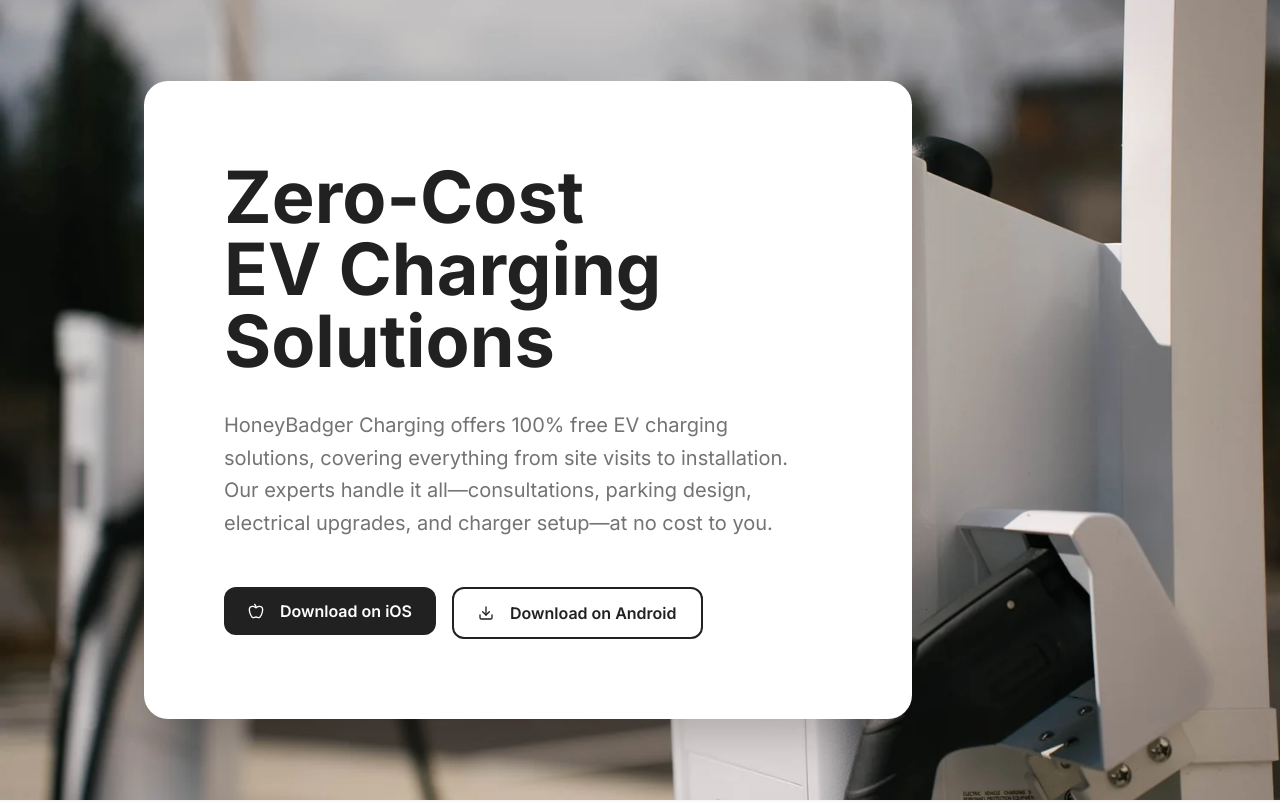
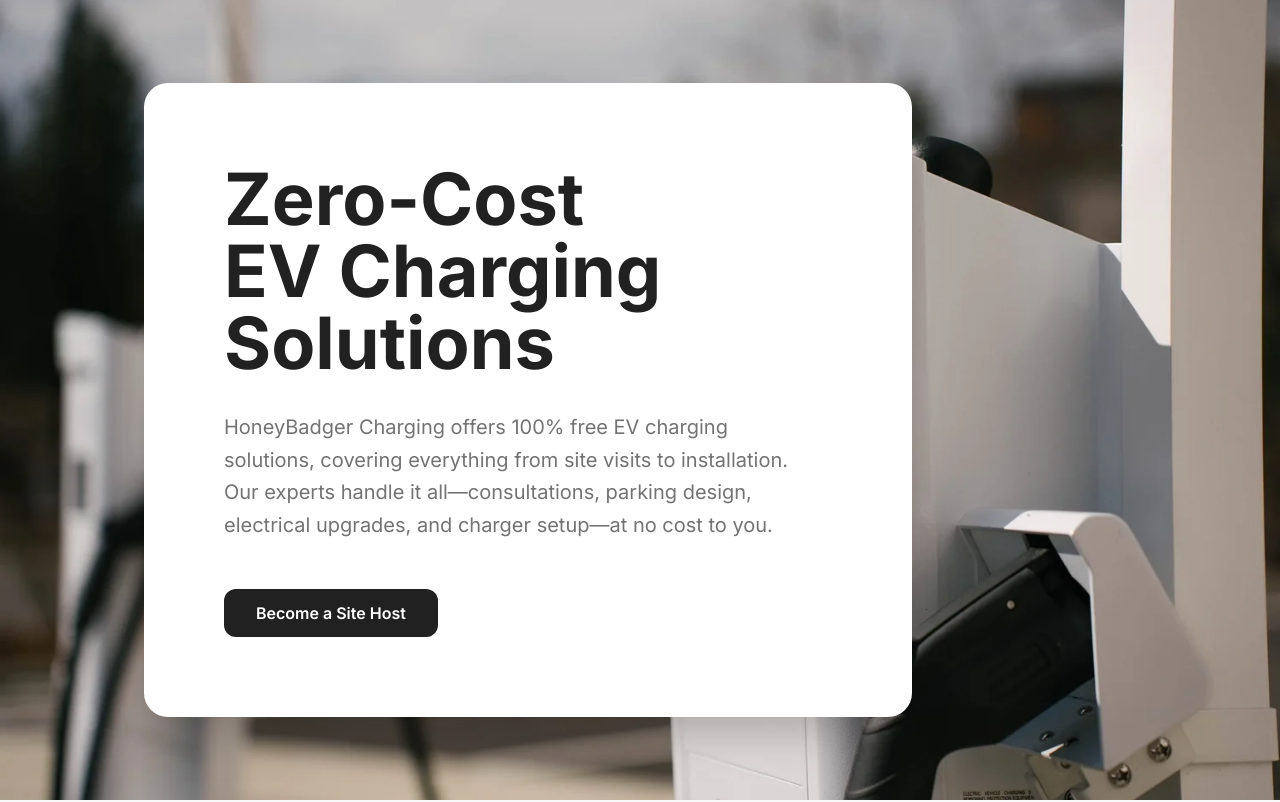
Before and after one commit to HoneyBadgerCharging/honeybadger-charge-landing, a React (Vite) app: page / in a window 1280 px wide. Shown: the top 802 px of the page. Built offline with nearby package versions, Linux system fonts and the light colour scheme.

Commit message:
Refactor hero buttons

```diff
--- a/src/components/Hero.tsx
+++ b/src/components/Hero.tsx
@@ -39,18 +39,9 @@ export const Hero = () => {
             <div className="flex flex-col sm:flex-row gap-4">
               <Button
                 size="lg"
-                className="bg-foreground hover:bg-foreground/90 text-background px-6 py-6 text-base font-semibold rounded-xl"
+                className="bg-foreground hover:bg-foreground/90 text-background px-8 py-6 text-base font-semibold rounded-xl"
               >
-                <Apple className="mr-2 h-5 w-5" />
-                <span>Download on iOS</span>
-              </Button>
-              <Button
-                size="lg"
-                variant="outline"
-                className="border-2 border-foreground bg-transparent text-foreground hover:bg-foreground hover:text-background px-6 py-6 text-base font-semibold rounded-xl"
-              >
-                <Download className="mr-2 h-5 w-5" />
-                <span>Download on Android</span>
+                <span>Become a Site Host</span>
               </Button>
             </div>
           </div>
```
